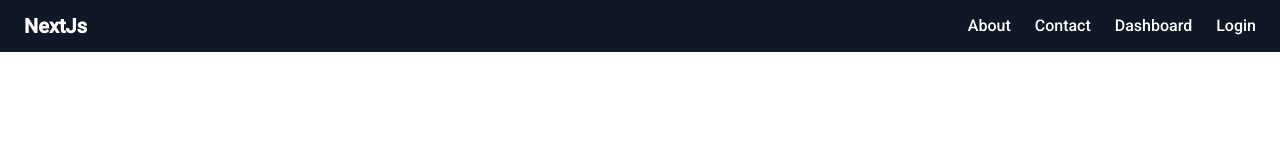
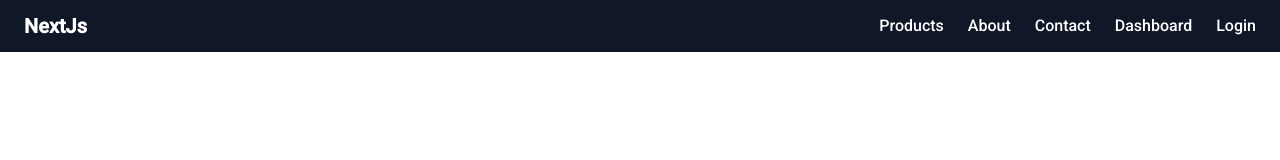
Before and after one commit to mahdihasan333/nextjs-journey, a Next.js app: page / in a window 1280 px wide. Shown: the top 160 px of the page. Built offline with nearby package versions, Linux system fonts and the light colour scheme.

Commit message:
Advance Data Fetching Strategies with SSR

```diff
--- /dev/null
+++ b/src/app/products/loading.tsx
@@ -0,0 +1,10 @@
+
+const ProductsLoadingPage = () => {
+    return (
+        <div className="flex justify-center items-center min-h-dvh">
+            <h1 className="text-5xl">Loading...</h1>
+        </div>
+    );
+};
+
+export default ProductsLoadingPage;
--- a/src/app/products/page.tsx
+++ b/src/app/products/page.tsx
@@ -3,9 +3,10 @@ import { IProduct } from "@/type";
 
 const ProductsPage = async () => {
     const res = await fetch('http://localhost:5000/products', {
-        next: {
-            revalidate: 30,
-        }
+        // next: {
+        //     revalidate: 30,
+        // }
+        cache: 'no-store'
     });
     const products = await res.json();
     return (
--- a/src/components/Navbar.tsx
+++ b/src/components/Navbar.tsx
@@ -11,6 +11,9 @@ const Navbar = () => {
         </div>
 
         <div className="flex space-x-6">
+          <Link href="/products" className="hover:text-gray-300">
+            Products
+          </Link>
           <Link href="/about" className="hover:text-gray-300">
             About
           </Link>
```
